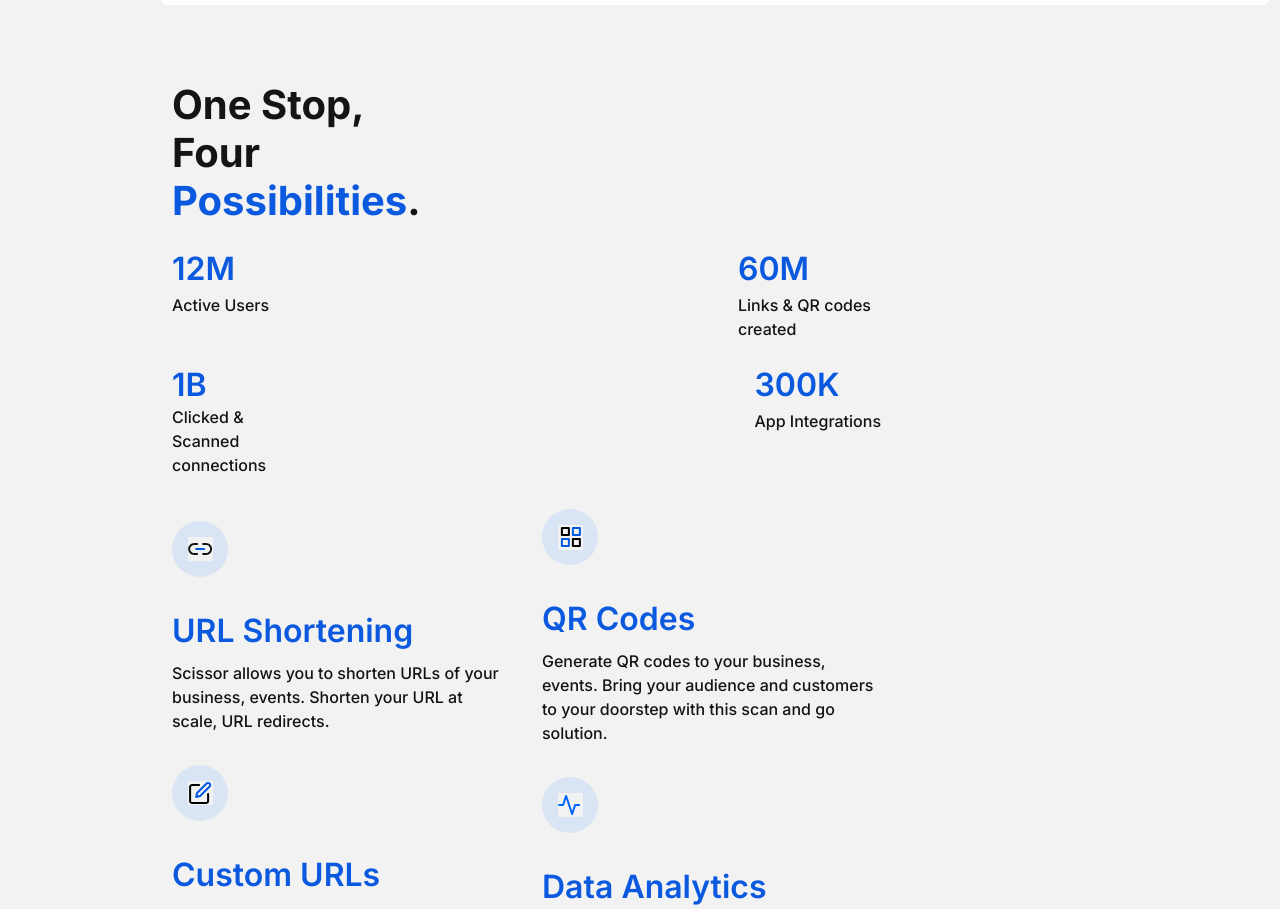
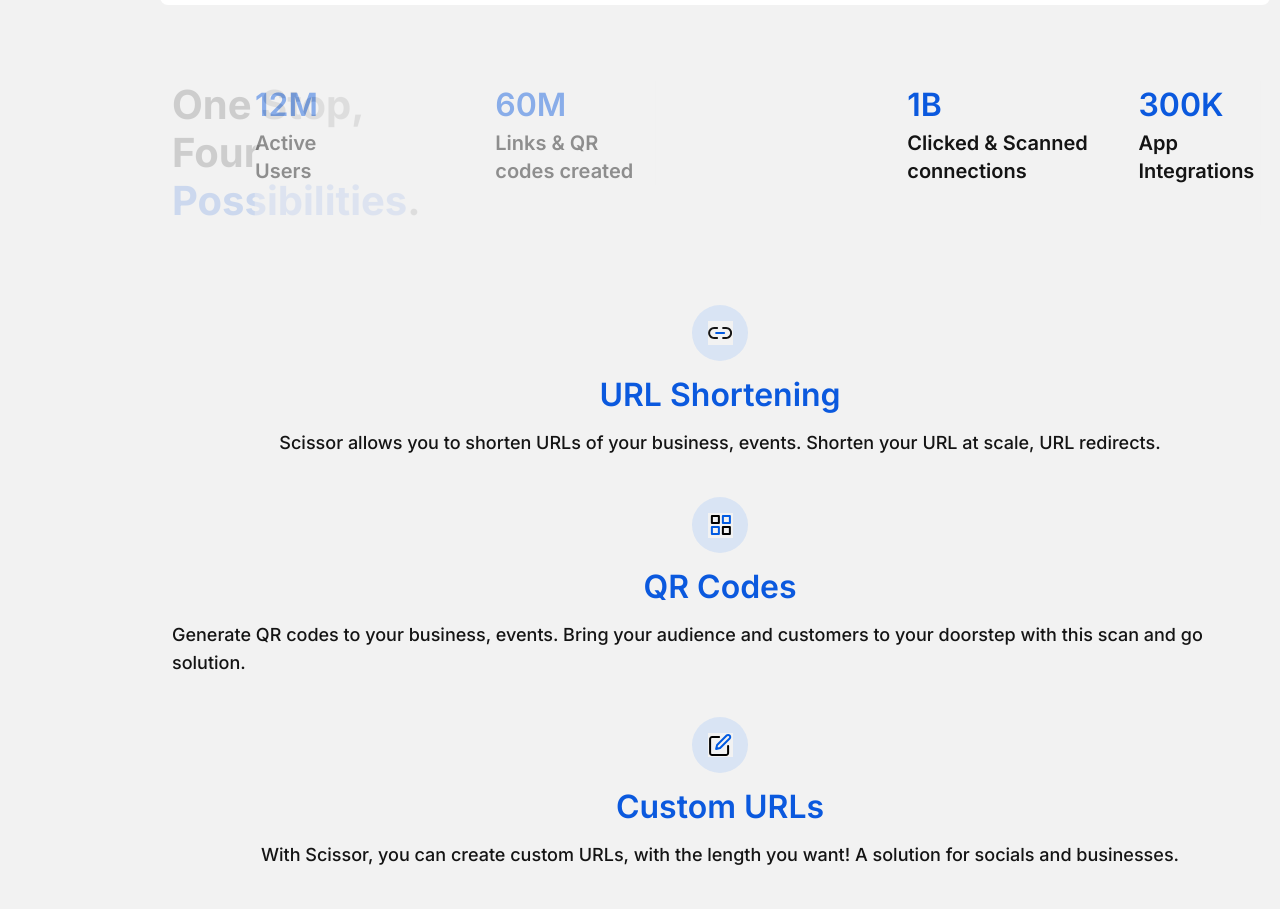
Before and after one commit to Bravothegreat/capstone, a Next.js app: page / in a window 1280 px wide. Shown: the part 1020-1929 px from the top of the page. Built offline with nearby package versions, Linux system fonts and the light colour scheme.

Commit message:
added few changes

```diff
--- a/src/app/component/About.tsx
+++ b/src/app/component/About.tsx
@@ -1,129 +1,140 @@
+"use client";
 
-"use client"
+const About = () => {
+  return (
+
+    <section id="about" className="  mt-16 p-3">
+
+   <div className= "flex gap-10 flex-col lg:flex-row md:flex-row">
+
+
+
+        <div className="overflow-hidden">
+        <span className=" max-w-[21.0625rem] text-[2.5rem] font-bold leading-[3rem] text-customDark mb-6 animate-slideInFromTop ">
+        One Stop, <br />
+        Four <span className=" text-customColor">Possibilities</span>.
+        </span>
+        </div>
+
+
+        <div className="flex gap-10 sm: gap-40 animate-slideInFromLeft">
+
+          <div className="flex flex-col animate-shakee">
+          <span className=" text-[2rem] font-semibold  text-customColor">
+          12M
+          </span>
+          <span className=" text-xl font-semibold  text-customDark">
+          Active Users
+          </span>
+          </div>
+
+         <div className="flex flex-col">
+         <span className="text-[2rem] font-semibold text-customColor  ">
+          60M
+          </span>
+          <span className=" text-xl font-semibold  text-customDark">
+          Links & QR codes created
+          </span>
+         </div>
+         </div>
+
+         <div className="flex animate-slideInFromBottom ">
+
+          <div className="flex flex-col animate-shaky " >
+          <span className=" text-[2rem] font-semibold text-customColor">
+            1B
+            </span>
+            <span className=" text-xl font-semibold text-customDark">
+            Clicked & Scanned connections
+            </span>
+          </div>
+
+          <div className="flex flex-col animate-shaky ">
+             <span className=" text-[2rem] font-semibold  text-customColor">
+            300K
+            </span>
+            <span className=" text-xl font-semibold text-customDark">
+            App Integrations
+            </span>
+          </div>
+         </div>
+
+      </div>
 
 
 
 
 
+      <div className=" mt-20 ">
 
-const About = () => {
+        <div className=" gap-10  ">
+
+          <div className="flex flex-col items-center" >
+            <div className=" w-[3.5rem] h-[3.5rem] rounded-full bg-[#3284ff21] flex items-center  justify-center mb-5">
+              {" "}
+              <img src="/media/svg/about-link.svg" alt="link" />{" "}
+            </div>
+
+            <p className="feature-box-text-header text-[2rem] font-semibold leading-[1.75rem] text-customColor mb-5 ">
+              URL Shortening
+            </p>
+            <p className=" text-lg font-medium text-customDark">
+              Scissor allows you to shorten URLs of your business, events.
+              Shorten your URL at scale, URL redirects.
+            </p>
+          </div>
+
+          <div className="flex flex-col items-center" >
+            <div className=" w-[3.5rem] h-[3.5rem] rounded-full bg-[#3284ff21] flex items-center justify-center mb-5 mt-10">
+              <img src="/media/svg/grid.svg" alt="grid" />
+            </div>
+            <p className="text-[2rem] font-semibold leading-[1.75rem] text-customColor mb-5">
+              QR Codes
+            </p>
+            <p className=" text-lg font-medium text-customDark">
+              Generate QR codes to your business, events. Bring your audience
+              and customers to your doorstep with this scan and go solution.
+            </p>
+          </div>
+
+        </div>
 
 
-  return (
-
-    <section
-      id="about"
-      className=" flex justify-center flex-col items-center mt-16 p-3"
-
-    >
-      <div className=" items-center justify-around gap-8 w-full flex-wrap">
-        <p className="stats-heading max-w-[21.0625rem] text-[2.5rem] font-bold leading-[3rem] text-customDark mb-6">
-          One Stop, <br />
-          Four <span className="stats-heading-highlight text-customColor">Possibilities</span>.
-        </p>
-
-        <div className=" items-baseline  gap-8 max-w-[44.3125rem] w-full flex-wrap mb-8">
-
-          <div className="container flex justify-between">
-            <div className=" flex flex-col gap-1 max-w-[8.9375rem]">
-              <p className=" text-[2rem] font-semibold leading-[2.5rem] text-customColor">12M</p>
-              <p className="stat-text text-[1rem] font-medium leading-[1.5rem] text-customDark">Active Users</p>
-            </div>
-            <div className="stat-box flex flex-col gap-1 max-w-[8.9375rem]">
-              <p className="stat-number text-[2rem] font-semibold leading-[2.5rem] text-customColor">60M</p>
-              <p className="stat-text text-[1rem] font-medium leading-[1.5rem] text-customDark">Links & QR codes created</p>
-            </div>
-          </div>
-
-          <div className=" flex justify-between mt-6">
-            <div className=" flex flex-col  max-w-[8.9375rem]">
-              <p className="stat-number text-[2rem] font-semibold leading-[2.5rem] text-customColor">1B</p>
-
-              <p className="stat-text text-[1rem] font-medium leading-[1.5rem] text-customDark">
-                Clicked & Scanned connections
-              </p>
-            </div>
-            <div className="stat-box flex flex-col gap-1 max-w-[8.9375rem]">
-              <p className=" text-[2rem] font-semibold leading-[2.5rem] text-customColor">300K</p>
-              <p className="stat-text text-[1rem] font-medium leading-[1.5rem] text-customDark">App Integrations</p>
-            </div>
-          </div>
-        </div>
-      </div>
-
-      <div className="items-start flex-wrap justify-around gap-8 w-full">
+        <div className=" gap-10 mb-10 ">
 
 
-        <div className="features-container flex  items-center justify-center gap-8 max-w-[44.25rem] flex-[1_1_18.5rem]">
-          <div className="features-box-container flex items-start justify-between gap-8 flex-wrap">
-            <div className="feature-box flex flex-col items-start justify-center gap-10 max-w-[21.25rem] flex-[1_1_18.5rem]">
-              <div className="feature-box-icon w-[3.5rem] h-[3.5rem] rounded-full bg-[#3284ff21] flex items-center justify-center">
-                <img src="/media/svg/about-link.svg" alt="link" />
-              </div>
-              <div className="feature-box-text-container flex flex-col items-start justify-center gap-4 w-full">
-                <p className="feature-box-text-header text-[2rem] font-semibold leading-[1.75rem] text-customColor">
-                  URL Shortening
-                </p>
-                <p className="feature-box-text text-[1rem] font-medium leading-[1.5rem] text-customDark">
-                  Scissor allows you to shorten URLs of your business, events. Shorten your URL at
-                  scale, URL redirects.
-                </p>
-              </div>
-            </div>
-
-            <div className="feature-box flex flex-col items-start justify-center gap-10 max-w-[21.25rem] flex-[1_1_18.5rem]">
-              <div className="feature-box-icon w-[3.5rem] h-[3.5rem] rounded-full bg-[#3284ff21] flex items-center justify-center">
+           <div className="flex flex-col items-center ">
+            <div className=" w-[3.5rem] h-[3.5rem] rounded-full bg-[#3284ff21] flex items-center mt-10 justify-center ">
             <img src="/media/svg/edit.svg" alt="edit" />
             </div>
-              <div className=" flex flex-col items-start justify-center gap-4 w-full">
-                <p className=" text-[2rem] font-semibold leading-[1.75rem] text-customColor">
+            <p className=" text-[2rem] font-semibold leading-[1.75rem] text-customColor mt-5">
               Custom URLs
             </p>
-                <p className="feature-box-text text-[1rem] font-medium leading-[1.5rem] text-customDark">
+            <p className="text-lg font-medium text-customDark mt-5">
               With Scissor, you can create custom URLs, with the length you want! A solution for
               socials and businesses.
             </p>
             </div>
-            </div>
-          </div>
 
-          <div className=" flex items-start justify-between gap-8 flex-wrap">
-            <div className="feature-box flex flex-col items-start justify-center gap-10 max-w-[21.25rem] flex-[1_1_18.5rem] ">
 
-              <div className=" w-[3.5rem] h-[3.5rem] rounded-full bg-[#3284ff21] flex items-center justify-center ">
+            <div className="flex flex-col items-center ">
 
-                <img src="/media/svg/grid.svg" alt="grid" />
-
-              </div>
-
-              <div className=" flex flex-col items-start justify-center gap-4 w-full ">
-
-                <p className="text-[2rem] font-semibold leading-[1.75rem] text-customColor">
-                  QR Codes
-                </p>
-                <p className=" text-[1rem] font-medium leading-[1.5rem] text-customDark">
-                  Generate QR codes to your business, events. Bring your audience and customers to
-                  your doorstep with this scan and go solution.
-                </p>
-              </div>
-            </div>
-
-            <div className=" flex flex-col items-start justify-center gap-10 max-w-[21.25rem] flex-[1_1_18.5rem]">
-              <div className=" w-[3.5rem] h-[3.5rem] rounded-full bg-[#3284ff21] flex items-center justify-center">
+            <div className=" w-[3.5rem] h-[3.5rem] rounded-full bg-[#3284ff21] flex items-center mb-5 mt-10 justify-center">
               <img src="/media/svg/activity.svg" alt="activity" />
             </div>
-              <div className=" flex flex-col items-start justify-center gap-4 w-full">
-                <p className="feature-box-text-header text-[2rem] font-semibold leading-[1.75rem] text-customColor">
+            <p className=" text-[2rem] font-semibold leading-[1.75rem] text-customColor mb-5">
               Data Analytics
             </p>
-                <p className=" text-[1rem] font-medium leading-[1.5rem] text-customDark">
+            <p className=" text-lg font-medium text-customDark">
               Receive data on the usage of either your shortened URL, custom URLs or generated QR
               codes. Embedded to monitor progress.
             </p>
             </div>
+
+
            </div>
-          </div>
-        </div>
+
+
       </div>
     </section>
   );
--- a/src/app/component/Dropdown.tsx
+++ b/src/app/component/Dropdown.tsx
@@ -37,7 +37,7 @@
   };
 
   return (
-    <div className="relative" ref={dropdownRef}>
+    <div className="" ref={dropdownRef}>
       <button
         type='button'
         onClick={() => setIsOpen(!isOpen)}
--- a/src/app/component/Faqs.tsx
+++ b/src/app/component/Faqs.tsx
@@ -1,7 +1,7 @@
 
 "use client"
 
-import FAQBlock from '../component/FaqsBlock';
+import FAQBlock from './FaqBlock';
 
 interface FAQProps {
   question: string;
```
Also changed, not shown: src/app/component/urlshortener.tsx (+5 -5 lines), tailwind.config.ts (+58 -74 lines), src/app/component/FaqBlock.tsx (renamed from src/app/component/FaqsBlock.tsx). Lines whose indentation alone changed are shown as unchanged.
